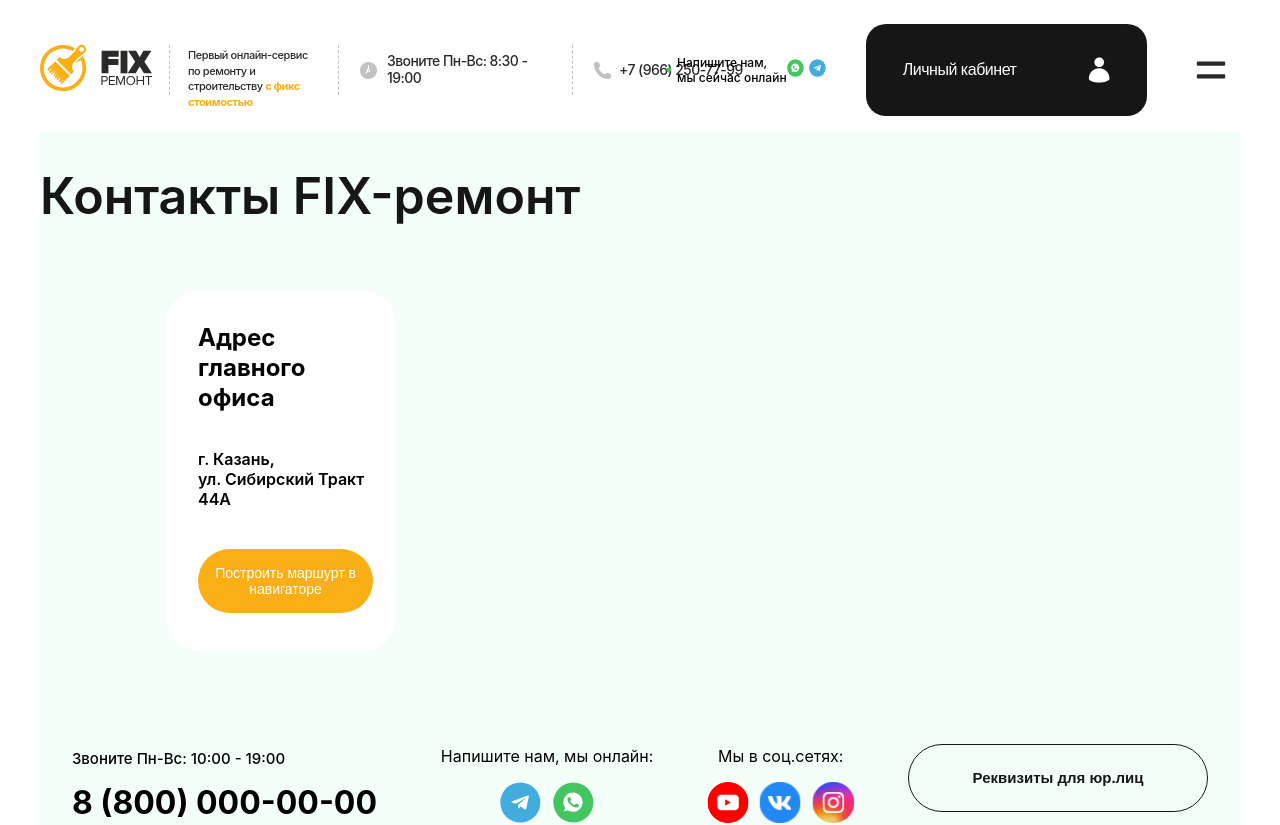
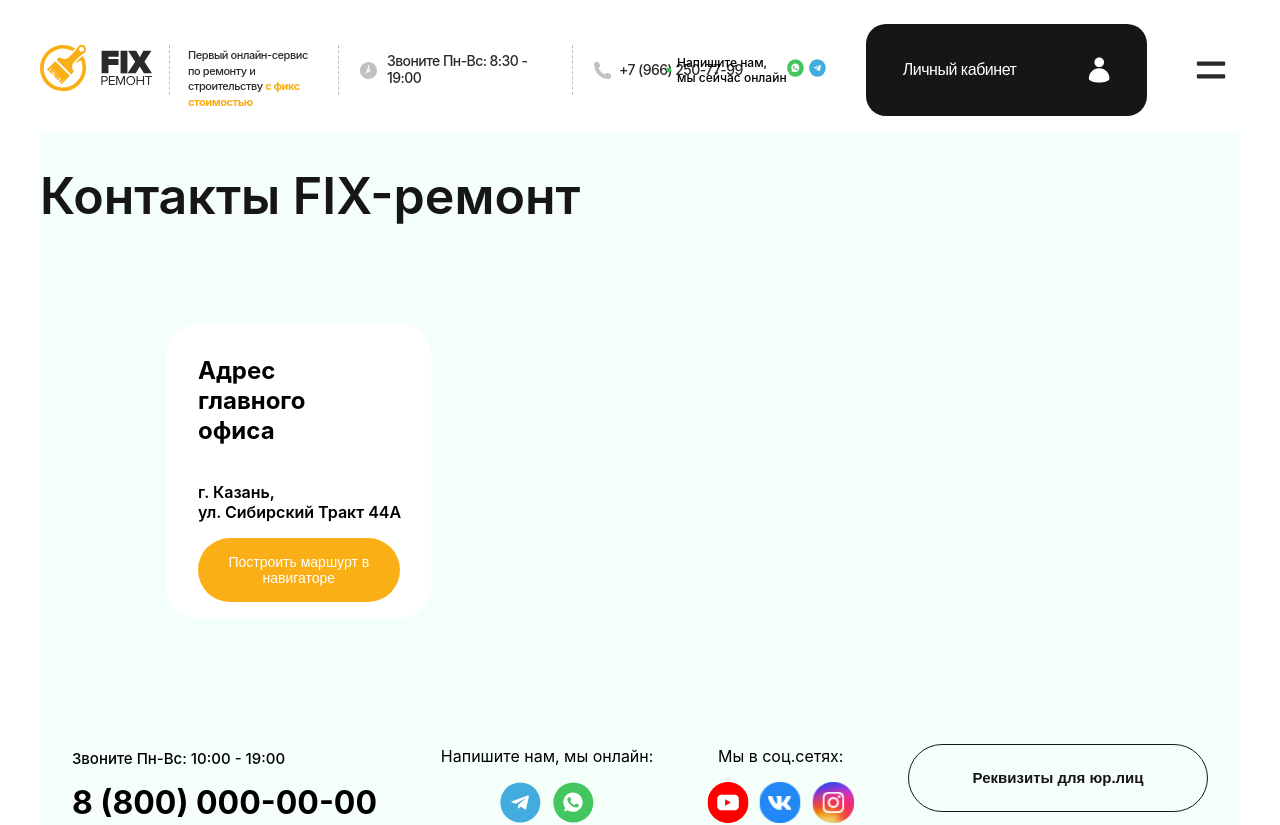
Before and after one commit to projacktor/FixR, a React (Vite) app: page /contacts in a window 1280 px wide. Shown: the top 825 px of the page. Built offline with nearby package versions, Linux system fonts and the light colour scheme.

Commit message:
Change Contacts page style

```diff
--- a/src/pages/Contacts/style.scss
+++ b/src/pages/Contacts/style.scss
@@ -37,16 +37,11 @@
       .map_make_route {
         position: absolute;
         left: 6rem;
-        width: 18vw;
-        height: 45vh;
         background: #fff;
         border-radius: 32px;
         z-index: 2;
         display: flex;
         flex-direction: column;
-        align-items: flex-start;
-        //gap: 20px;
-        //justify-content: center;
         h2, p {
           margin-left: 2rem;
           line-height: 1.25;
@@ -54,6 +49,7 @@
 
         h2 {
           margin-top: 2rem;
+          margin-bottom: 1re,;
         }
 
         p {
@@ -67,7 +63,6 @@
 
           button {
             margin-left: 2rem;
-            margin-top: 1.5rem;
             height: 80%;
             font-size: 14px;
           }
```
